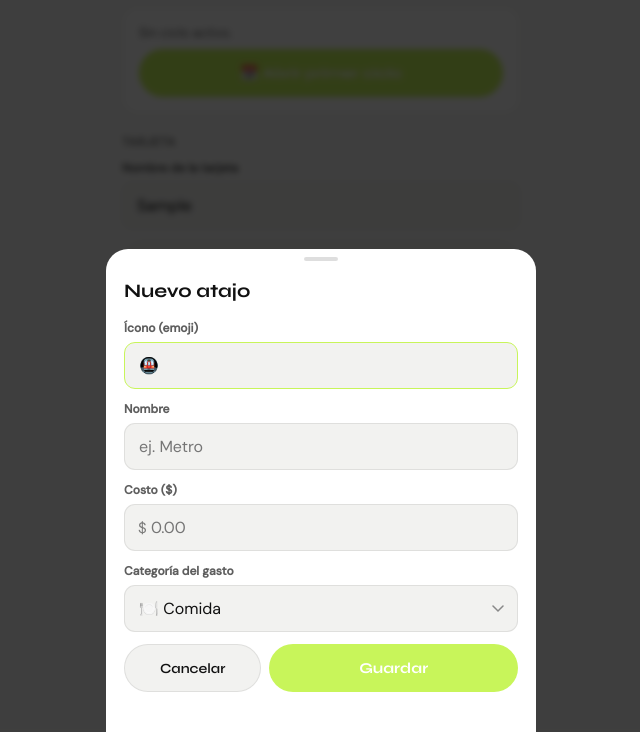
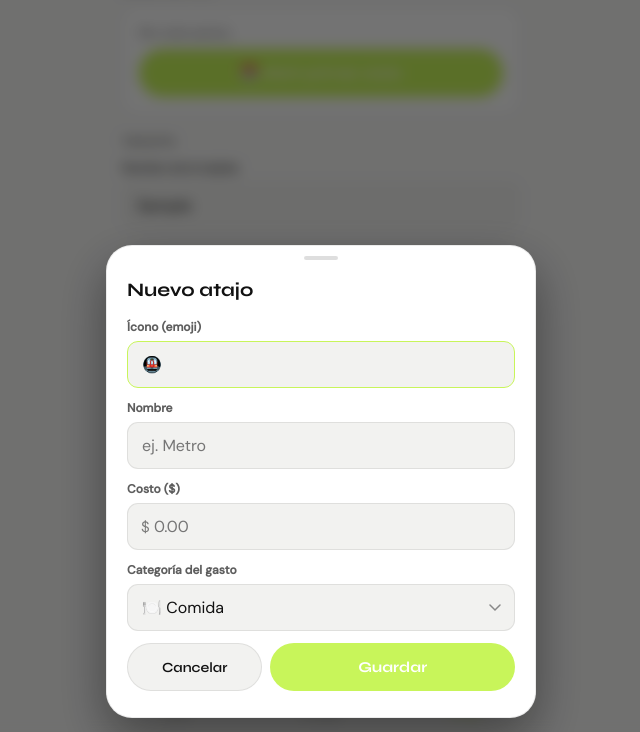
Before and after one commit to DavidVentura07/mis-gastos, a plain HTML site: page index.html in a window 1280 px wide. Both pictures are taken after typing "Sample" into the empty fields and a click on the button "+ Agregar atajo". Shown: the part 68-800 px from the top of the page, without its empty margins (319-959 px from the left). Drawn offline with Linux system fonts and the light colour scheme.

Commit message:
Add files via upload

```diff
--- a/index.html
+++ b/index.html
@@ -220,9 +220,10 @@ body{font-family:'DM Sans',sans-serif;background:var(--bg);color:var(--text);fon
 .bnav-icon{font-size:19px;}
 
 /* MODAL */
-.overlay{position:fixed;inset:0;background:rgba(0,0,0,.75);backdrop-filter:blur(3px);z-index:200;display:flex;align-items:flex-end;opacity:0;pointer-events:none;transition:opacity .2s;}
+.overlay{position:fixed;inset:0;background:rgba(0,0,0,.55);backdrop-filter:blur(7px);-webkit-backdrop-filter:blur(7px);z-index:200;display:flex;align-items:flex-end;padding:0 12px 14px;opacity:0;pointer-events:none;transition:opacity .2s;}
 .overlay.open{opacity:1;pointer-events:all;}
-.modal{width:100%;max-width:430px;margin:0 auto;background:var(--bg2);border-radius:22px 22px 0 0;padding:8px 18px 40px;transform:translateY(100%);transition:transform .28s cubic-bezier(0.2,0,0,1);max-height:92vh;overflow-y:auto;}
+/* Hoja flotante: separada de los bordes, 4 esquinas redondeadas y sombra (Propuesta 1) */
+.modal{width:100%;max-width:430px;margin:0 auto;background:var(--bg2);border:1px solid var(--border);border-radius:26px;padding:10px 20px 26px;transform:translateY(110%);transition:transform .28s cubic-bezier(0.2,0,0,1);max-height:86vh;overflow-y:auto;box-shadow:0 20px 50px rgba(0,0,0,.4);}
 .overlay.open .modal{transform:translateY(0);}
 .modal-handle{width:34px;height:4px;background:var(--border2);border-radius:2px;margin:0 auto 18px;}
 .modal-title{font-family:'Syne',sans-serif;font-size:19px;font-weight:700;margin-bottom:18px;}
--- a/sw.js
+++ b/sw.js
@@ -1,6 +1,6 @@
 // MisGastos Service Worker
 // Estrategia: Cache First para recursos estáticos, Network First para fuentes
-const CACHE_NAME = 'misgastos-v9';
+const CACHE_NAME = 'misgastos-v10';
 
 // Recursos que se cachean al instalar
 const PRECACHE = [
```
